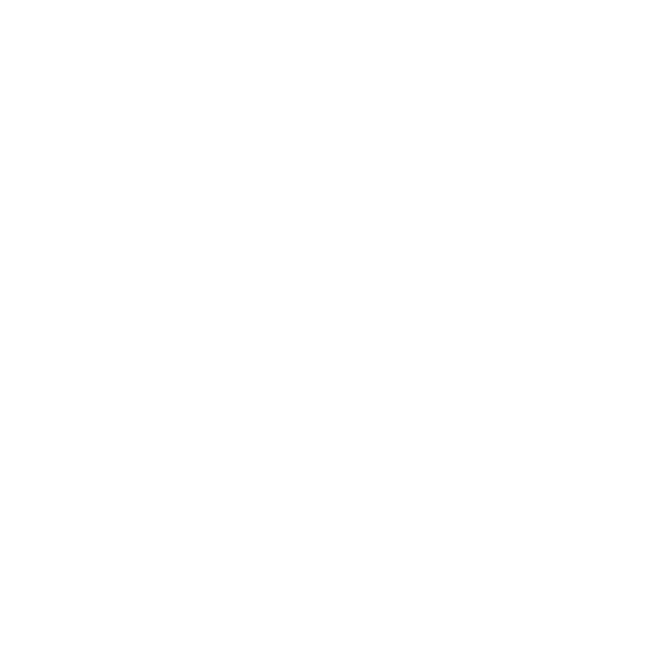
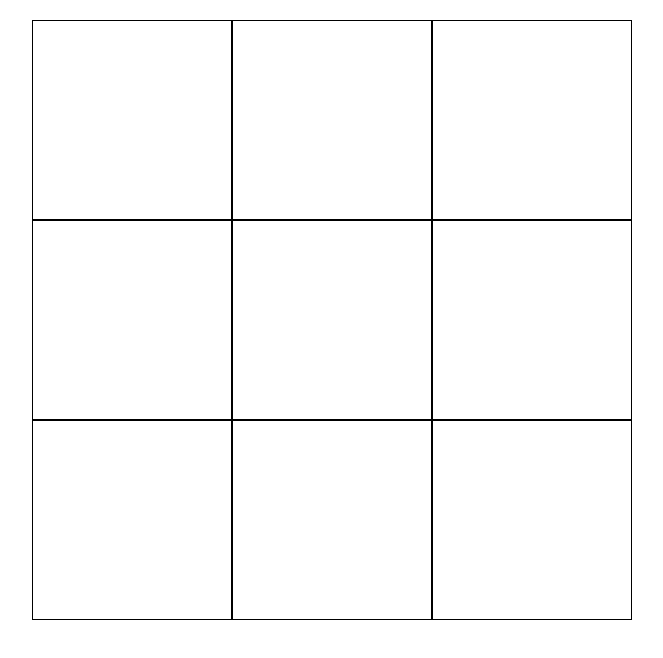
Before and after one commit to quyanna/tic-tac-toe, a plain HTML site: page index.html in a window 1280 px wide. Shown: the whole page, without its empty margins (308-971 px from the left). Drawn offline with Linux system fonts and the light colour scheme.

Commit message:
Add basic box layout frontend

```diff
--- a/index.html
+++ b/index.html
@@ -8,18 +8,18 @@
     <script src="scripts.js"></script>
   </head>
   <body>
+    <div class="game-wrapper">
       <div class="game-board">
         <div data-row="1" data-col="1"></div>
         <div data-row="1" data-col="2"></div>
         <div data-row="1" data-col="3"></div>
-
         <div data-row="2" data-col="1"></div>
         <div data-row="2" data-col="2"></div>
         <div data-row="3" data-col="3"></div>
-
         <div data-row="3" data-col="1"></div>
         <div data-row="3" data-col="2"></div>
         <div data-row="3" data-col="3"></div>
       </div>
+    </div>
   </body>
 </html>
--- a/styles.css
+++ b/styles.css
@@ -73,3 +73,28 @@ h6 {
 #__next {
   isolation: isolate;
 }
+
+/* CUSTOM STYLES */
+
+:root {
+}
+
+.game-wrapper {
+  display: flex;
+  justify-content: center;
+  padding-top: 20px;
+}
+.game-board {
+  align-items: center;
+  width: min-content;
+  display: grid;
+  grid-template-rows: 1fr 1fr 1fr;
+  grid-template-columns: auto auto auto;
+  gap: 0px;
+}
+
+.game-board > div {
+  min-width: 200px;
+  min-height: 200px;
+  border: 1px solid black;
+}
```
Lines whose indentation alone changed are shown as unchanged.
